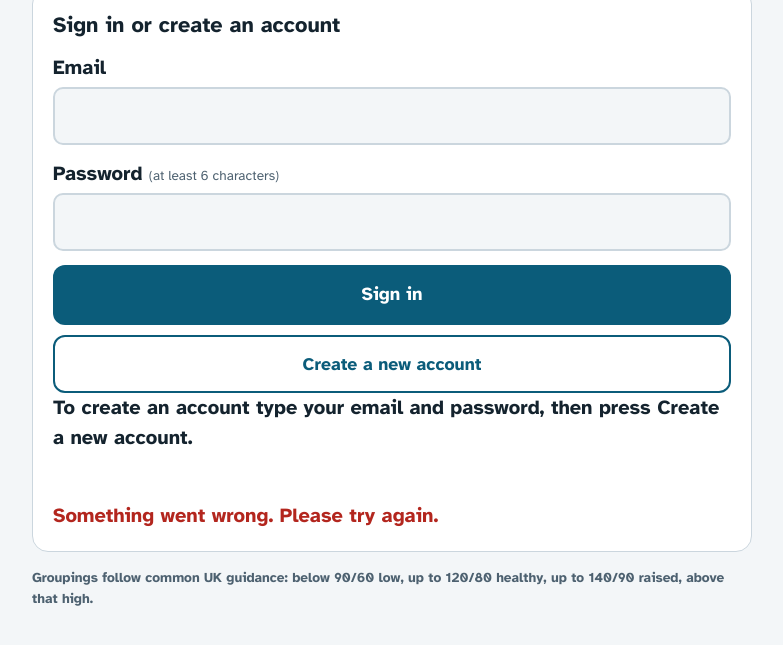
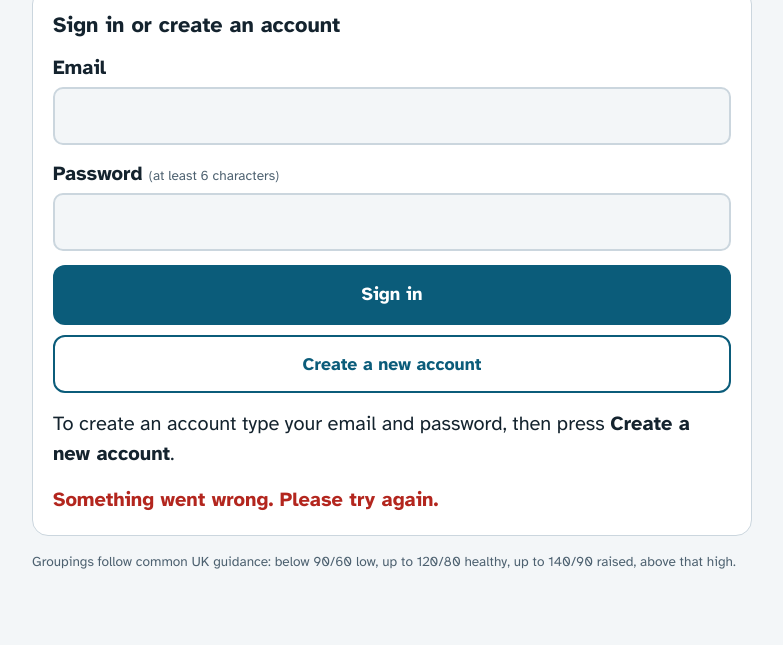
Before and after one commit to sofiagomes0116/bp-diary-server, a plain HTML site: page index.html in a window 1280 px wide. Shown: the part 97-742 px from the top of the page, without its empty margins (248-1031 px from the left). Drawn offline with Linux system fonts and the light colour scheme; no server answers.

Commit message:
Revise account creation instructions in index.html
Updated the account creation instructions for clarity.

```diff
--- a/index.html
+++ b/index.html
@@ -169,8 +169,7 @@ button.secondary {
         <input id="password" type="password" autocomplete="current-password"></div>
       <button class="primary" type="submit">Sign in</button>
       <button class="secondary" type="button" id="signup-btn">Create a new account</button>
-           <p style="margin:0 0 16px"><b> To create an account type your email and password, then press <b>Create a new account</b>.<br>
-           <div style="height:20px"></div>
+      <p style="margin:16px 0 16px">To create an account type your email and password, then press <b>Create a new account</b>.</p>
       <p class="msg" id="login-msg" aria-live="polite"></p>
     </form>
   </section>
```
